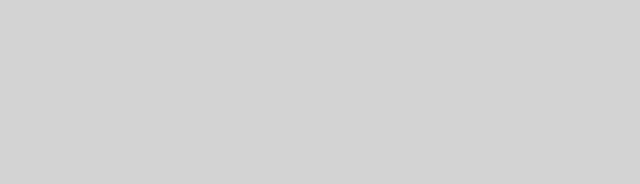
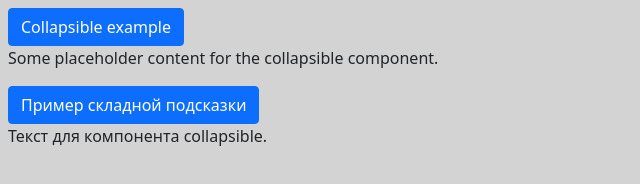
Before and after one commit to Malins062/ahjs_anim, a website built with webpack: page src/index.html in a window 1280 px wide. Shown: the whole page, without its empty margins (0-640 px from the left). Built offline with nearby package versions, Linux system fonts and the light colour scheme.

Commit message:
Begining for working by widget

```diff
--- a/src/index.html
+++ b/src/index.html
@@ -5,13 +5,30 @@
     <meta charset="UTF-8">
     <meta name="viewport" content="width=device-width, initial-scale=1.0">
     <meta http-equiv="X-UA-Compatible" content="ie=edge">
-    <title>Collapsible widget</title>
+    <title>Collapsible widget example</title>
 </head>
 
 <body>
 
-    <div class="my-container container-fluid vh-100">
-        <div class="row d-flex justify-content-center align-items-start" id="widget-container"></div>
+    <div class="my-container vh-100">
+        <div id="widget-container">
+            <div class="p-2">
+                <button class="btn btn-primary" type="button" data-csbl-toggle="collapsible" data-csbl-target="#collapseExample">
+                    Collapsible example
+                </button>
+                <div class="collapsible" id="collapseExample">
+                    Some placeholder content for the collapsible component.
+                </div>
+            </div>
+            <div class="p-2">
+                <button class="btn btn-primary" type="button" data-csbl-toggle="collapsible" data-csbl-target="#collapseExample">
+                    Пример складной подсказки
+                </button>
+                <div class="collapsible" id="collapseExample">
+                    Текст для компонента collapsible.
+                </div>
+            </div>
+        </div>
     </div>
 
 </body>
--- a/src/js/app.js
+++ b/src/js/app.js
@@ -1,3 +1,5 @@
 import CollapsibleWidget from '../widgets/collapsible/collapsible';
 
 const widgetCollapsible = new CollapsibleWidget(document.querySelector('#widget-container'));
+
+widgetCollapsible.listen();
--- a/src/widgets/collapsible/collapsible.js
+++ b/src/widgets/collapsible/collapsible.js
@@ -7,9 +7,23 @@ class CollapsibleWidget
     parentEl - контейнер, в котором искать объекты collapsible
 */
 
+const CLASS_NAME = 'collapsible',
+  PREFIX = 'csbl'
+
 export default class CollapsibleWidget {
   constructor(parentEl) {
     this.parentEl = parentEl;
   }
 
+  static get idSelector() {
+    return `[data-${PREFIX}-toggle=${CLASS_NAME}]`;
+  }
+
+  static get classSelector() {
+    return `.${CLASS_NAME}`;
+  }
+
+  listen() {
+    return this.parentEl;
+  }
 }
```
Also changed, not shown: 1 other file.
